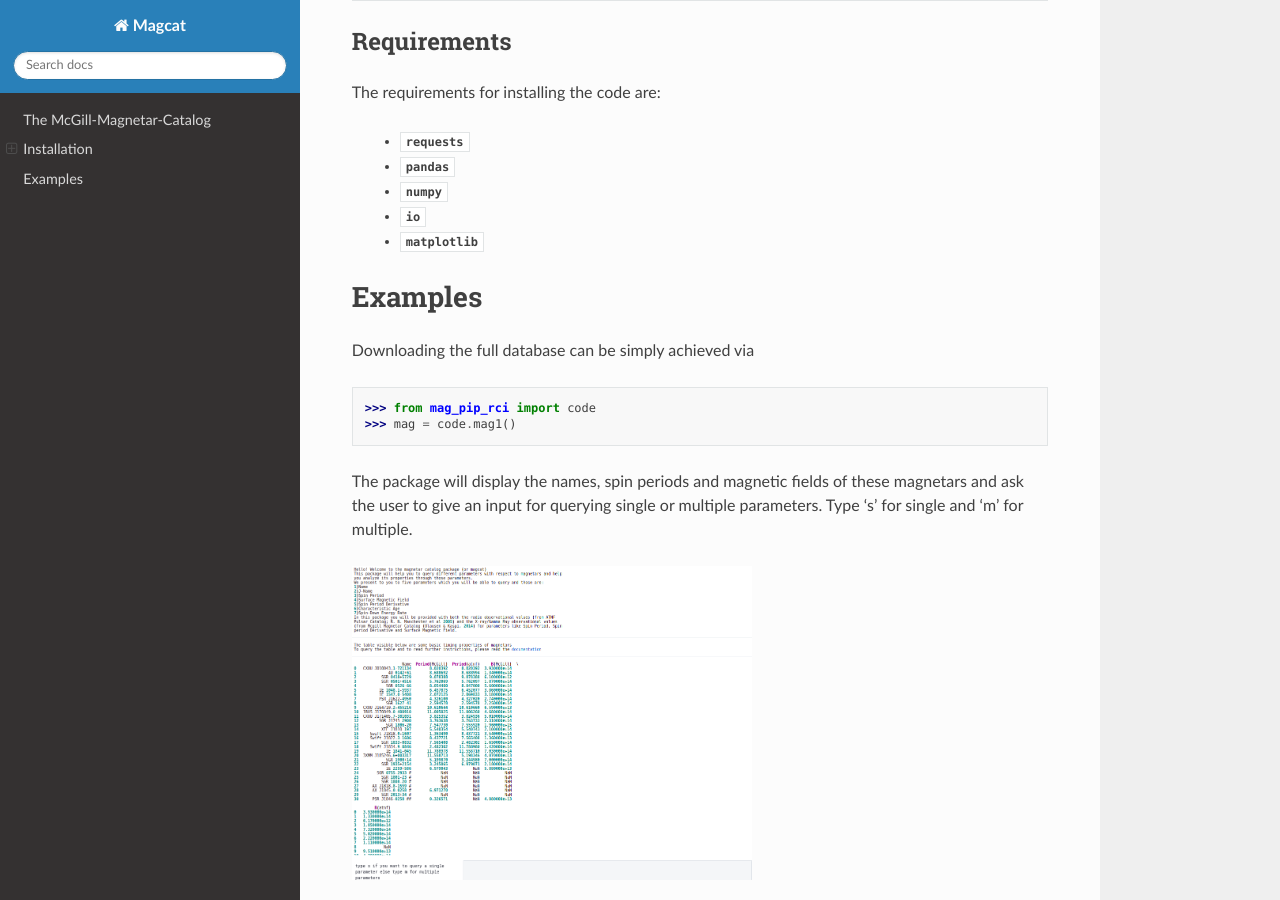
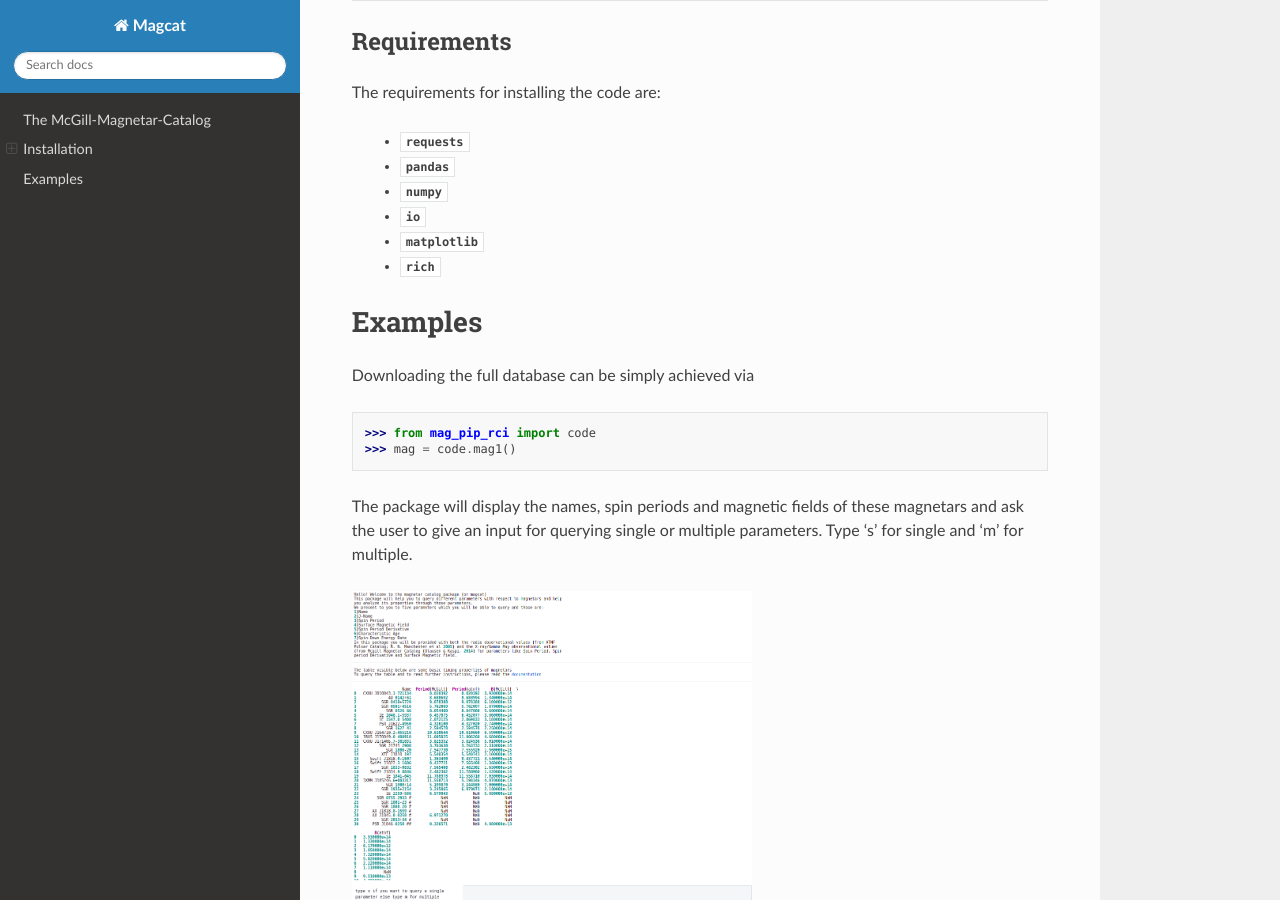
Before and after one commit to astrohitc/NScat, a Sphinx documentation site: the page built from docs/index.rst, in a window 1280 px wide and 900 px high, scrolled down 891 px. Built offline with Sphinx 7.4.7 and the Read the Docs theme 2.0.0, drawn with Linux system fonts in a browser that asks for light colours.

Commit message:
Update index.rst

```diff
--- a/docs/index.rst
+++ b/docs/index.rst
@@ -53,6 +53,7 @@
  * :mod:`numpy`
  * :mod:`io`
  * :mod:`matplotlib`
+ * :mod:`rich`
 
 
 
@@ -77,10 +78,12 @@
   :width: 400
 
 
+
 For single input:
 
 .. image:: sin_input.png
   :width: 400
+
 
 
 For multiple  inputs:
@@ -89,6 +92,7 @@
   :width: 400
 
 
+
 For saving the queried table as a CSV file, the user will be asked to type 'y' or 'n' in case he wants to save it, if given 'y' then another input needs to be given by specifying the <filename>.csv
 
 .. image:: csv_save.png
```
